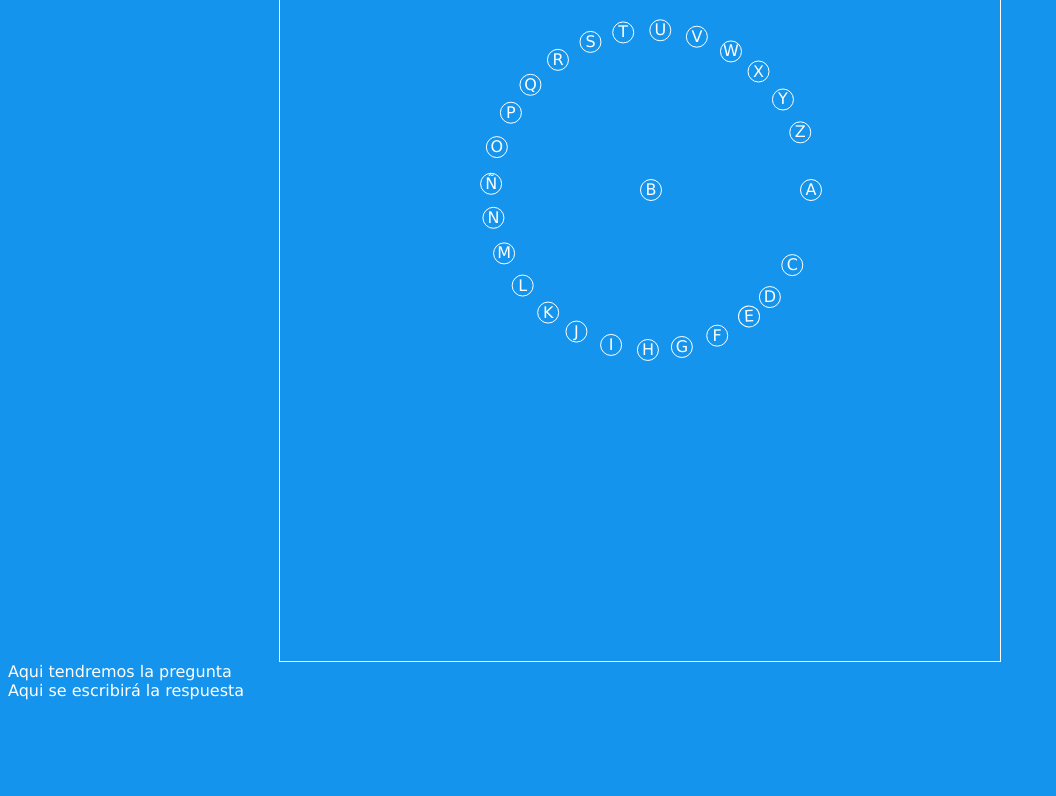
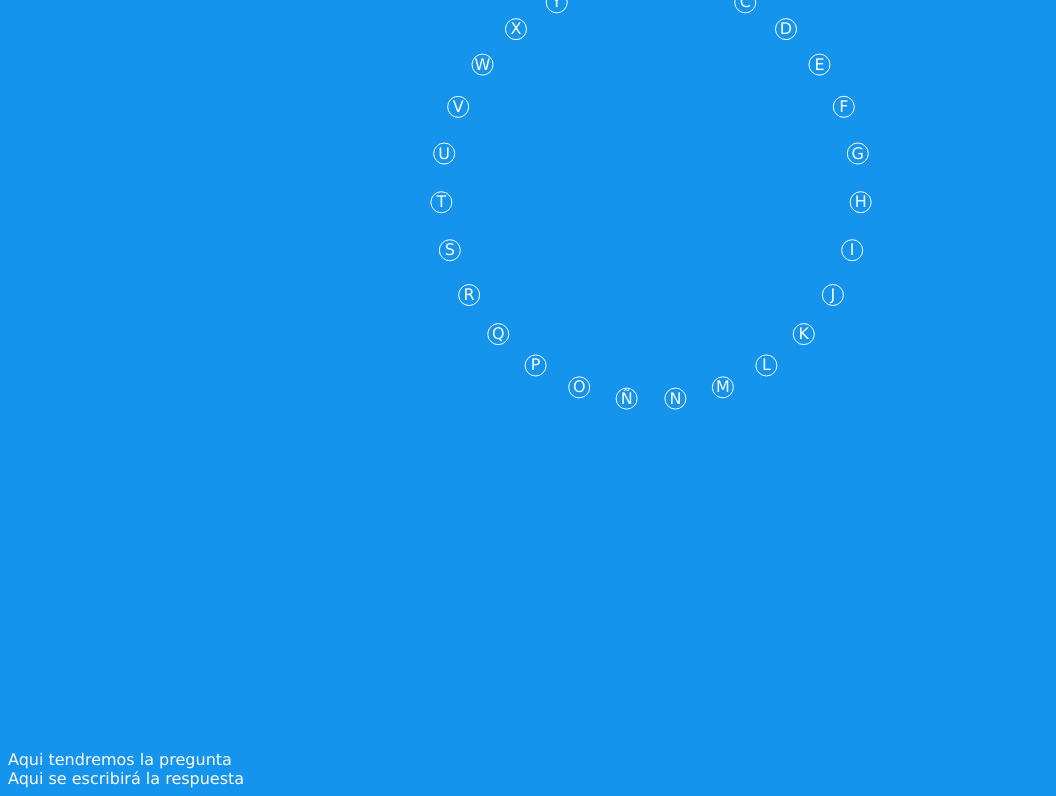
Before and after one commit to jordi1094/Pasapalabra, a plain HTML site: page Pasapalabra.html in a window 1280 px wide. Shown: the part 141-937 px from the top of the page, without its empty margins (0-1056 px from the left). Before the commit the page ends 849 px from the top, so only its background shows below. Drawn offline with Linux system fonts and the light colour scheme.

Commit message:
rueda acabada y titulo

```diff
--- a/style.css
+++ b/style.css
@@ -2,16 +2,21 @@ body{
     background-color: #1494ec;
     font-family: Verdana, Geneva, Tahoma, sans-serif;
     color: white;
+}
+h1{
+    margin-top: 3vh;
+    text-align: center;
+    font-size: 10vh;
 }
 
 .rosco{
     height: 90vh;
     width: 90vh;
     margin: auto;
-    border: 1px solid;
 }
 .letra{
     position: absolute;
+    rotate: -90deg;
     top: 40vh;
     left: 50%;
     height: 2.5vh;
@@ -21,86 +26,85 @@ body{
     text-align: center;
     font-size: 2vh;
 }
-.letra:nth-child(1){
-    transform: rotate(0) translate(20vh) rotate(0);
+
+.letra:nth-child(1) {
+    transform: rotate(0deg) translate(210px) rotate(90deg);
   }
-.letra:nth-child(2){
-    transform: rotate(14) translate(30vh)  rotate(-14deg);
+  .letra:nth-child(2) {
+    transform: rotate(13.333deg) translate(210px) rotate(calc(-13.333deg + 90deg));
   }
-
-.letra:nth-child(3){
-    transform: rotate(28deg) translate(20vh) rotate(-28deg);
+  .letra:nth-child(3) {
+    transform: rotate(26.666deg) translate(210px) rotate(calc(-26.666deg + 90deg));
   }
-
-.letra:nth-child(4){
-    transform: rotate(42deg) translate(20vh) rotate(-42deg);
+  .letra:nth-child(4) {
+    transform: rotate(39.999deg) translate(210px) rotate(calc(-39.999deg + 90deg));
   }
-.letra:nth-child(5){
-    transform: rotate(52.22deg) translate(20vh) rotate(-55deg);
+  .letra:nth-child(5) {
+    transform: rotate(53.332deg) translate(210px) rotate(calc(-53.332deg + 90deg));
   }
-.letra:nth-child(6){
-    transform: rotate(65.55deg) translate(20vh) rotate(-65.55deg);
+  .letra:nth-child(6) {
+    transform: rotate(66.665deg) translate(210px) rotate(calc(-66.665deg + 90deg));
   }
-.letra:nth-child(7){
-    transform: rotate(78.88deg) translate(20vh) rotate(-78.88deg);
+  .letra:nth-child(7) {
+    transform: rotate(79.998deg) translate(210px) rotate(calc(-79.998deg + 90deg));
   }
-.letra:nth-child(8){
-    transform: rotate(91.11deg) translate(20vh) rotate(-91.11deg);
+  .letra:nth-child(8) {
+    transform: rotate(93.331deg) translate(210px) rotate(calc(-93.331deg + 90deg));
   }
-.letra:nth-child(9){
-    transform: rotate(104.44deg) translate(20vh) rotate(-104.44deg);
+  .letra:nth-child(9) {
+    transform: rotate(106.664deg) translate(210px) rotate(calc(-106.664deg + 90deg));
   }
-.letra:nth-child(10){
-    transform: rotate(117.77deg) translate(20vh) rotate(-117.77deg);
+  .letra:nth-child(10) {
+    transform: rotate(119.997deg) translate(210px) rotate(calc(-119.997deg + 90deg));
   }
-.letra:nth-child(11){
-    transform: rotate(130deg) translate(20vh) rotate(-130deg);
+  .letra:nth-child(11) {
+    transform: rotate(133.33deg) translate(210px) rotate(calc(-133.33deg + 90deg));
   }
-.letra:nth-child(12){
-    transform: rotate(143.33deg) translate(20vh) rotate(-143.33deg);
+  .letra:nth-child(12) {
+    transform: rotate(146.663deg) translate(210px) rotate(calc(-146.663deg + 90deg));
   }
-.letra:nth-child(13){
-    transform: rotate(156.66deg) translate(20vh) rotate(-156.66deg);
+  .letra:nth-child(13) {
+    transform: rotate(159.996deg) translate(210px) rotate(calc(-159.996deg + 90deg));
   }
-.letra:nth-child(14){
-    transform: rotate(169.99deg) translate(20vh) rotate(-169.99deg);
+  .letra:nth-child(14) {
+    transform: rotate(173.329deg) translate(210px) rotate(calc(-173.329deg + 90deg));
   }
-.letra:nth-child(15){
-    transform: rotate(182.22deg) translate(20vh) rotate(-182.22deg);
+  .letra:nth-child(15) {
+    transform: rotate(186.662deg) translate(210px) rotate(calc(-186.662deg + 90deg));
   }
-.letra:nth-child(16){
-    transform: rotate(195.55deg) translate(20vh) rotate(-195.55deg);
+  .letra:nth-child(16) {
+    transform: rotate(199.995deg) translate(210px) rotate(calc(-199.995deg + 90deg));
   }
-.letra:nth-child(17){
-    transform: rotate(208.88deg) translate(20vh) rotate(-208.88deg);
+  .letra:nth-child(17) {
+    transform: rotate(213.328deg) translate(210px) rotate(calc(-213.328deg + 90deg));
   }
-.letra:nth-child(18){
-    transform: rotate(221.11deg) translate(20vh) rotate(-221.11deg);
+  .letra:nth-child(18) {
+    transform: rotate(226.661deg) translate(210px) rotate(calc(-226.661deg + 90deg));
   }
-.letra:nth-child(19){
-    transform: rotate(234.44deg) translate(20vh) rotate(-234.44deg);
+  .letra:nth-child(19) {
+    transform: rotate(239.994deg) translate(210px) rotate(calc(-239.994deg + 90deg));
   }
-.letra:nth-child(20){
-    transform: rotate(247.77deg) translate(20vh) rotate(-247.77deg);
+  .letra:nth-child(20) {
+    transform: rotate(253.327deg) translate(210px) rotate(calc(-253.327deg + 90deg));
   }
-.letra:nth-child(21){
-    transform: rotate(260deg) translate(20vh) rotate(-260deg);
+  .letra:nth-child(21) {
+    transform: rotate(266.66deg) translate(210px) rotate(calc(-266.66deg + 90deg));
   }
-.letra:nth-child(22){
-    transform: rotate(273.33deg) translate(20vh) rotate(-273.33deg);
+  .letra:nth-child(22) {
+    transform: rotate(279.993deg) translate(210px) rotate(calc(-279.993deg + 90deg));
   }
-.letra:nth-child(23){
-    transform: rotate(286.66deg) translate(20vh) rotate(-286.66deg);
+  .letra:nth-child(23) {
+    transform: rotate(293.326deg) translate(210px) rotate(calc(-293.326deg + 90deg));
   }
-.letra:nth-child(24){
-    transform: rotate(299.99deg) translate(20vh) rotate(-299.99deg);
+  .letra:nth-child(24) {
+    transform: rotate(306.659deg) translate(210px) rotate(calc(-306.659deg + 90deg));
   }
-.letra:nth-child(25){
-    transform: rotate(312.22deg) translate(20vh) rotate(-312.22deg);
+  .letra:nth-child(25) {
+    transform: rotate(319.992deg) translate(210px) rotate(calc(-319.992deg + 90deg));
   }
-.letra:nth-child(26){
-    transform: rotate(325.55deg) translate(20vh) rotate(-325.55deg);
+  .letra:nth-child(26) {
+    transform: rotate(333.325deg) translate(210px) rotate(calc(-333.325deg + 90deg));
   }
-.letra:nth-child(27){
-    transform: rotate(338.88deg) translate(20vh) rotate(-338.88deg);
+  .letra:nth-child(27) {
+    transform: rotate(346.658deg) translate(210px) rotate(calc(-346.658deg + 90deg));
   }
```
Lines whose indentation alone changed are shown as unchanged.
